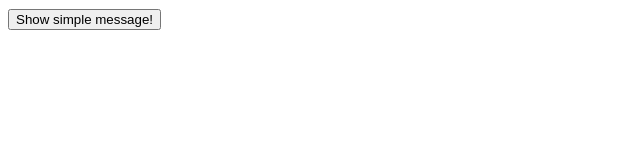
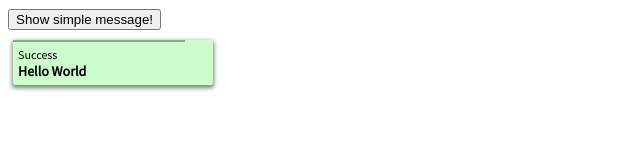
Before and after one commit to js-tasks-ru/js-20250123_defunct, a website: page 05-dom-document-loading/1-notification/index.html in a window 1280 px wide. Both pictures are taken after a click on the button "Show simple message!". Shown: the whole page, without its empty margins (0-640 px from the left). Drawn offline with Linux system fonts and the light colour scheme.

Commit message:
Задача 5.1 доработка lastShownComponent

```diff
--- a/05-dom-document-loading/1-notification/index.html
+++ b/05-dom-document-loading/1-notification/index.html
@@ -12,7 +12,7 @@
 
   btn1.addEventListener('click', () => {
     const notification = new NotificationMessage('Hello World', {
-      duration: 2000,
+      duration: 20000,
       type: 'success'
     });
 
--- a/05-dom-document-loading/1-notification/index.js
+++ b/05-dom-document-loading/1-notification/index.js
@@ -3,6 +3,8 @@ export default class NotificationMessage {
   duration;
   type;
   element;
+
+  static lastShownComponent;
 
   constructor(
     message = '',
@@ -14,16 +16,17 @@ export default class NotificationMessage {
     this.duration = duration;
     this.type = type;
     this.element = this.createElement(this.createTemplate());
-    //  debugger;
   }
 
   createTemplate() {
     return (`
-      <div class="timer"></div>
-      <div class="inner-wrapper">
-        <div class="notification-header">${this.type}</div>
-        <div class="notification-body">
-          ${this.message}
+      <div class="notification ${this.type}" style="--value:${Math.floor(this.duration / 1000)}s">
+        <div class="timer"></div>
+        <div class="inner-wrapper">
+          <div class="notification-header">${this.type}</div>
+          <div class="notification-body">
+            ${this.message}
+          </div>
         </div>
       </div>`
     );
@@ -31,29 +34,32 @@ export default class NotificationMessage {
 
   createElement(template) {
     const element = document.createElement('div');
-    element.style = `--value:${Math.floor(this.duration / 1000)}s`;
-    // element.style = "--value:20s";
-    element.className = `notification ${this.type}`;
     element.innerHTML = template;
-    return element ;
+    return element.firstElementChild ;
   }
 
   show(target = document.body) {
-    if (!target.querySelector('div.notification')) {
-      target.append(this.element);
+    if (NotificationMessage.lastShownComponent) {
+    //  debugger;
+      NotificationMessage.lastShownComponent.remove();
     }
+    NotificationMessage.lastShownComponent = this;
+
+    target.append(this.element);
+
     this.timeId = setTimeout(()=> {
       this.remove();
     }, this.duration
     );
   }
 
+
   remove() {
     this.element.remove();
+    clearTimeout(this.timerId);
   }
 
   destroy() {
-    clearTimeout(this.timerId);
     this.remove();
   }
 
```
